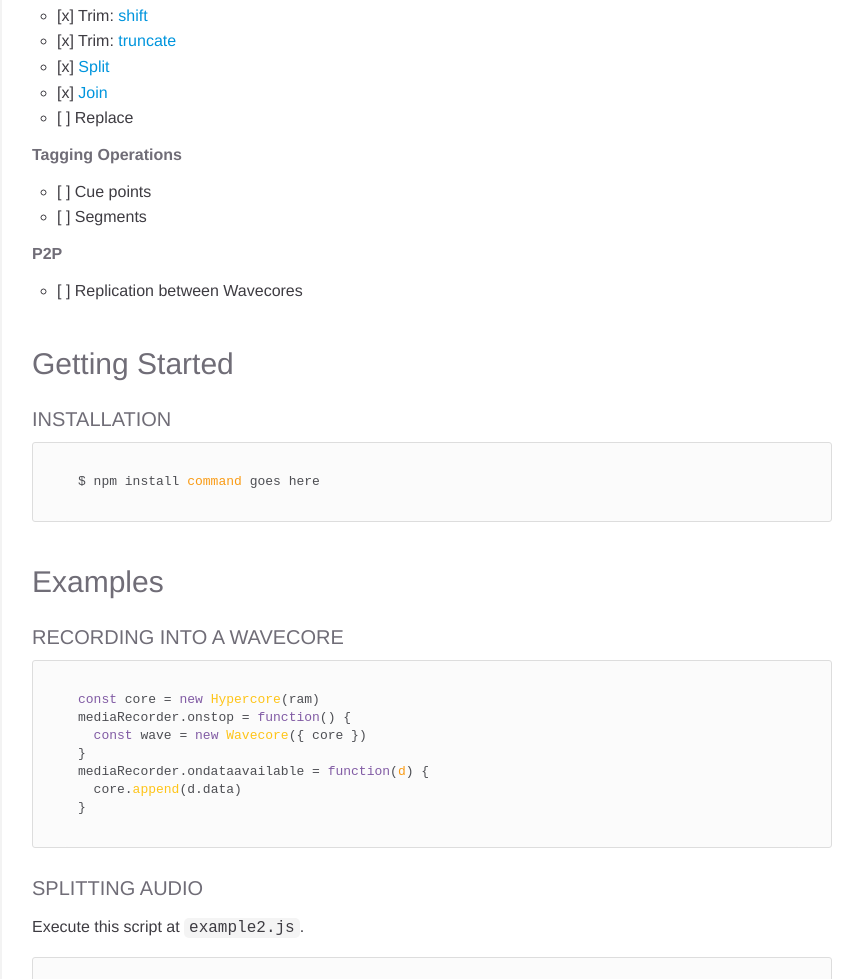
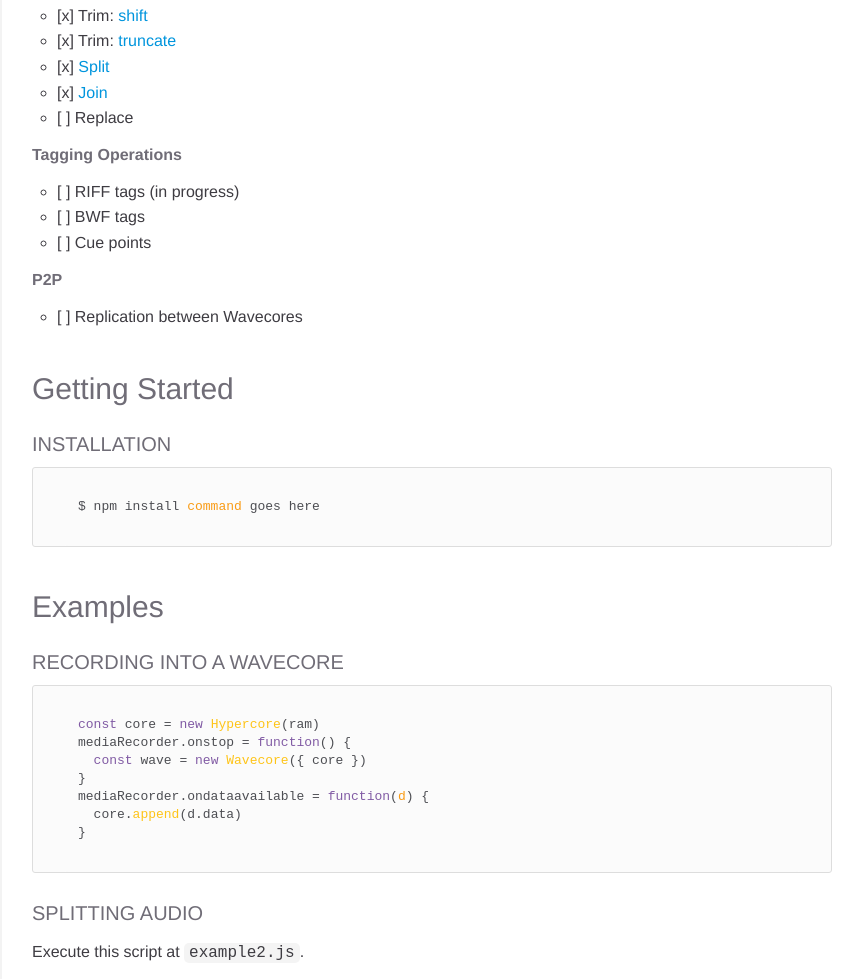
Before and after one commit to SacredData/hyperwav, a website built with Parcel: page docs/index.html in a window 1280 px wide. Shown: the part 1020-1999 px from the top of the page, without its empty margins (298-1161 px from the left). Built offline with nearby package versions, Linux system fonts and the light colour scheme; a web font is replaced by a local one.

Commit message:
readme update

```diff
--- a/docs/index.html
+++ b/docs/index.html
@@ -149,8 +149,9 @@ occur on each channel of audio without worrying about data interleaving.</p>
 </ul>
 <h4>Tagging Operations</h4>
 <ul>
+<li>[ ] RIFF tags (in progress)</li>
+<li>[ ] BWF tags</li>
 <li>[ ] Cue points</li>
-<li>[ ] Segments</li>
 </ul>
 <h4>P2P</h4>
 <ul>
```
Also changed, not shown: README.md.
